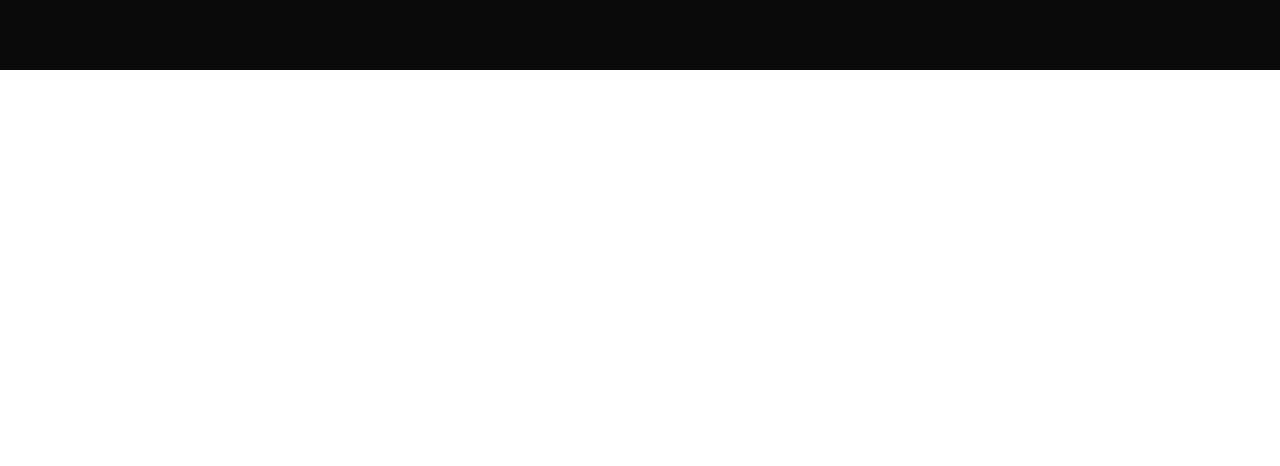
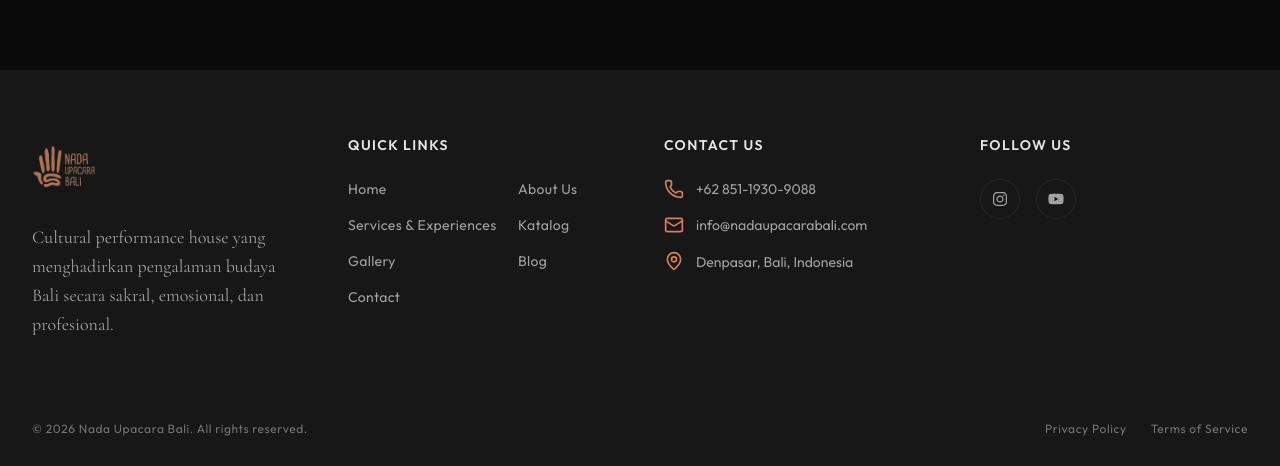
Before and after one commit to Onlyadmirer/nadaupacarabali.com, a Next.js app: page / in a window 1280 px wide. Shown: the part 4497-4963 px from the top of the page. Before the commit the page ends 4567 px from the top, so only its background shows below. Built offline with nearby package versions, Linux system fonts and the light colour scheme.

Commit message:
feat: implement footer to all layout

```diff
--- a/src/app/layout.tsx
+++ b/src/app/layout.tsx
@@ -8,6 +8,7 @@
 import "./globals.css";
 import { cn } from "@/lib/utils";
 import MenuBar from "@/components/layouts/menubar/MenuBar";
+import Footer from "@/components/layouts/footer/Footer";
 
 const inter = Inter({ subsets: ["latin"], variable: "--font-inter" });
 
@@ -53,7 +54,10 @@
     >
       <body className='min-h-full flex flex-col'>
         <MenuBar />
-        {children}
+        <main className="flex-1">
+          {children}
+        </main>
+        <Footer />
       </body>
     </html>
   );
```
